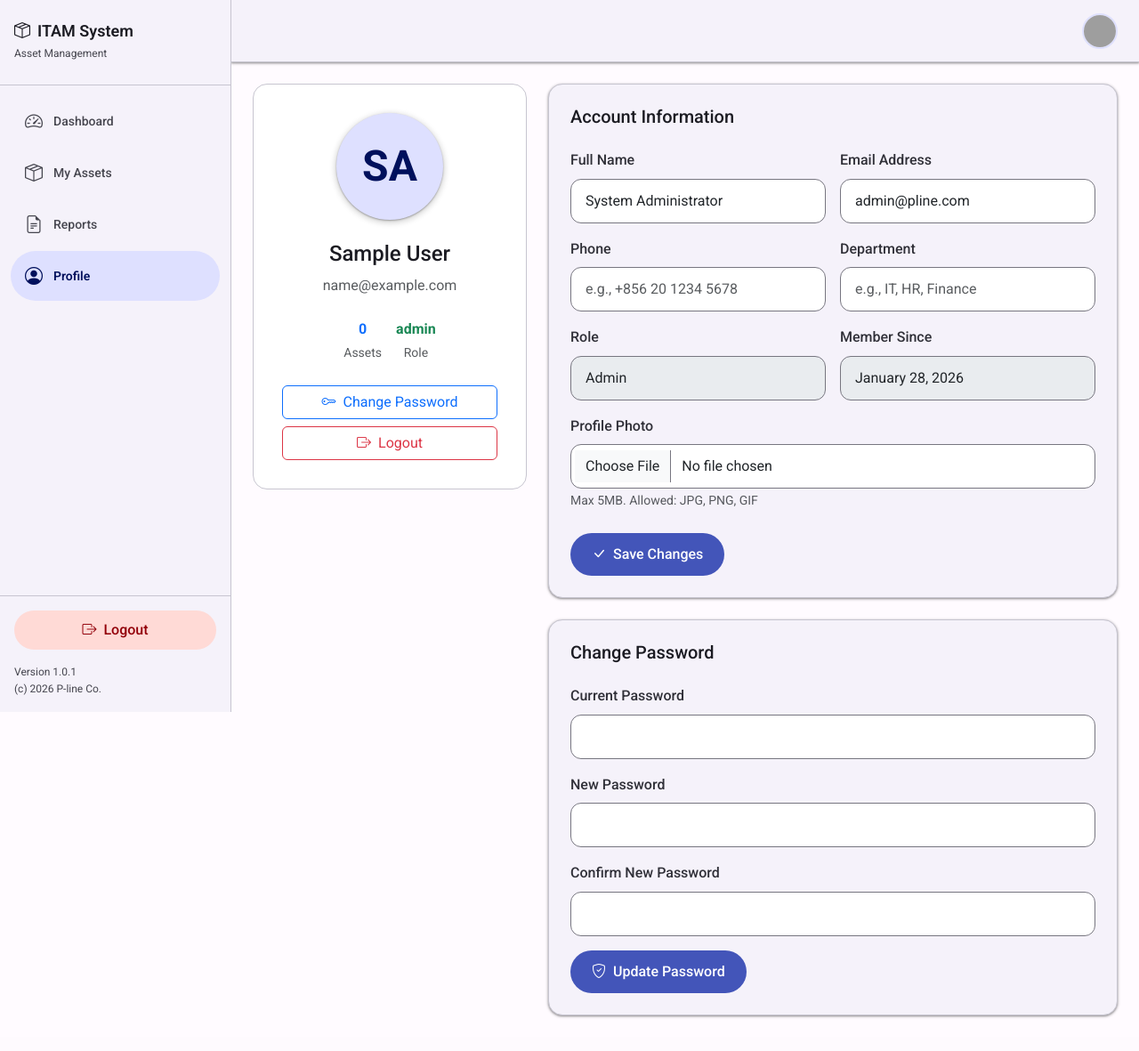
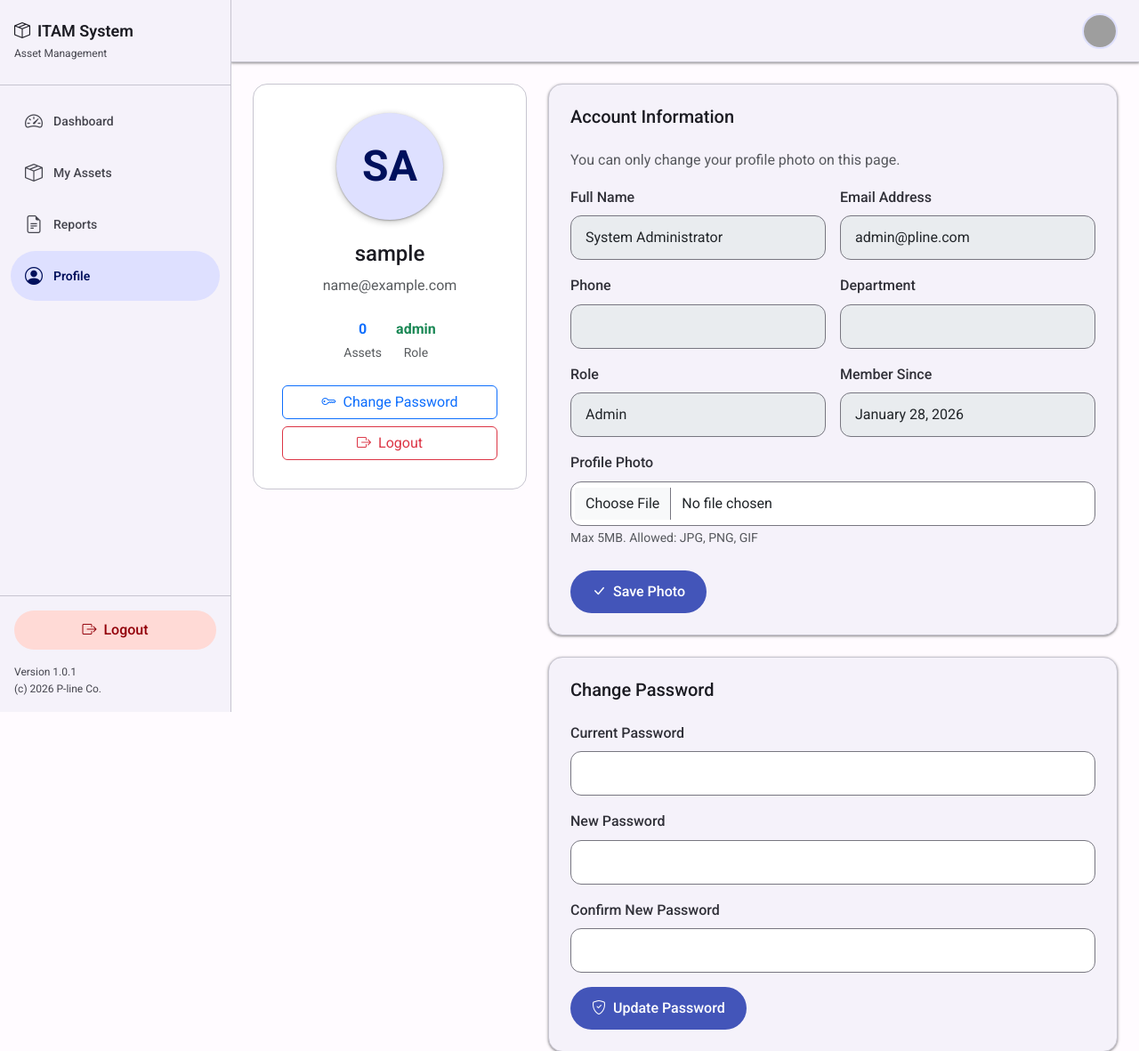
Before and after one commit to Yingyony0097/itam-system-complete, a PHP site: page /views/user/profile.php in a window 1280 px wide. Shown: the top 1181 px of the page at 89% size. Before the commit the page ends 1144 px from the top, so only its background shows below. Run offline with PHP 8.4, Linux system fonts and the light colour scheme; the visitor is signed in with stand-in values (Sample User, id 1); data comes from the database, SQL or seed files in the repository; data that the repository does not hold is empty; grey boxes are pictures that could not be loaded.

Commit message:
Restrict user profile edits to photo and password

```diff
--- a/views/user/profile.php
+++ b/views/user/profile.php
@@ -19,12 +19,8 @@ $assetModel = new Asset();
 
 // ຈັດການອັບເດດໂປຣໄຟລ໌
 if ($_SERVER['REQUEST_METHOD'] === 'POST' && isset($_POST['update_profile'])) {
-    $data = [
-        'name' => $_POST['name'] ?? '',
-        'email' => $_POST['email'] ?? '',
-        'phone' => $_POST['phone'] ?? null,
-        'department' => $_POST['department'] ?? null
-    ];
+    $data = [];
+    $existing = $userController->getUser($_SESSION['user_id']);
 
     // ຈັດການອັບໂຫຼດຮູບ
     $hasNewPhoto = !empty($_FILES['photo']['tmp_name']) && $_FILES['photo']['error'] === UPLOAD_ERR_OK;
@@ -45,7 +41,6 @@ if ($_SERVER['REQUEST_METHOD'] === 'POST' && isset($_POST['update_profile'])) {
         $uploadDir = __DIR__ . '/../../public/uploads/users/';
         if (!is_dir($uploadDir)) mkdir($uploadDir, 0755, true);
         if (move_uploaded_file($file['tmp_name'], $uploadDir . $filename)) {
-            $existing = $userController->getUser($_SESSION['user_id']);
             if (!empty($existing['photo_url'])) {
                 $oldPath = __DIR__ . '/../..' . $existing['photo_url'];
                 if (file_exists($oldPath)) unlink($oldPath);
@@ -53,7 +48,6 @@ if ($_SERVER['REQUEST_METHOD'] === 'POST' && isset($_POST['update_profile'])) {
             $data['photo_url'] = '/public/uploads/users/' . $filename;
         }
     } elseif ($removePhoto) {
-        $existing = $userController->getUser($_SESSION['user_id']);
         if (!empty($existing['photo_url'])) {
             $oldPath = __DIR__ . '/../..' . $existing['photo_url'];
             if (file_exists($oldPath)) unlink($oldPath);
@@ -61,14 +55,15 @@ if ($_SERVER['REQUEST_METHOD'] === 'POST' && isset($_POST['update_profile'])) {
         $data['photo_url'] = null;
     }
 
+    if (!array_key_exists('photo_url', $data)) {
+        $_SESSION['info'] = 'No profile photo changes to save';
+        redirect($_SERVER['PHP_SELF']);
+    }
+
     $result = $userController->updateUser($_SESSION['user_id'], $data);
     if ($result['success']) {
-        $_SESSION['user_name'] = $data['name'];
-        $_SESSION['user_email'] = $data['email'];
-        if (array_key_exists('photo_url', $data)) {
-            $_SESSION['user_photo'] = $data['photo_url'];
-        }
-        $_SESSION['success'] = 'Profile updated successfully';
+        $_SESSION['user_photo'] = $data['photo_url'];
+        $_SESSION['success'] = 'Profile photo updated successfully';
     } else {
         $_SESSION['error'] = $result['message'];
     }
@@ -157,24 +152,25 @@ include __DIR__ . '/../layouts/sidebar.php';
             <div class="col-lg-8">
                 <div class="glass-card p-4 mb-4">
                     <h5 class="mb-4">Account Information</h5>
+                    <p class="text-muted mb-3">You can only change your profile photo on this page.</p>
                     <form method="POST" action="" enctype="multipart/form-data">
                         <input type="hidden" name="update_profile" value="1">
                         <div class="row g-3">
                             <div class="col-md-6">
                                 <label class="form-label">Full Name</label>
-                                <input type="text" name="name" class="form-control form-control-glass" value="<?php echo e($currentUser['name']); ?>" required>
+                                <input type="text" class="form-control form-control-glass" value="<?php echo e($currentUser['name']); ?>" readonly disabled>
                             </div>
                             <div class="col-md-6">
                                 <label class="form-label">Email Address</label>
-                                <input type="email" name="email" class="form-control form-control-glass" value="<?php echo e($currentUser['email']); ?>" required>
+                                <input type="email" class="form-control form-control-glass" value="<?php echo e($currentUser['email']); ?>" readonly disabled>
                             </div>
                             <div class="col-md-6">
                                 <label class="form-label">Phone</label>
-                                <input type="tel" name="phone" class="form-control form-control-glass" value="<?php echo e($currentUser['phone'] ?? ''); ?>" placeholder="e.g., +856 20 1234 5678">
+                                <input type="tel" class="form-control form-control-glass" value="<?php echo e($currentUser['phone'] ?? ''); ?>" readonly disabled>
                             </div>
                             <div class="col-md-6">
                                 <label class="form-label">Department</label>
-                                <input type="text" name="department" class="form-control form-control-glass" value="<?php echo e($currentUser['department'] ?? ''); ?>" placeholder="e.g., IT, HR, Finance">
+                                <input type="text" class="form-control form-control-glass" value="<?php echo e($currentUser['department'] ?? ''); ?>" readonly disabled>
                             </div>
                             <div class="col-md-6">
                                 <label class="form-label">Role</label>
@@ -201,7 +197,7 @@ include __DIR__ . '/../layouts/sidebar.php';
                         </div>
                         <div class="mt-4">
                             <button type="submit" class="btn btn-primary-gradient">
-                                <i class="bi bi-check-lg me-2"></i>Save Changes
+                                <i class="bi bi-check-lg me-2"></i>Save Photo
                             </button>
                         </div>
                     </form>
```
